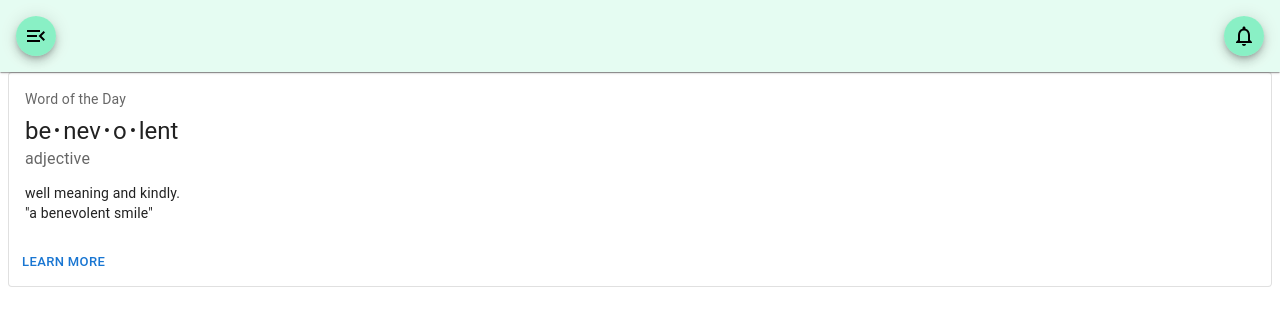
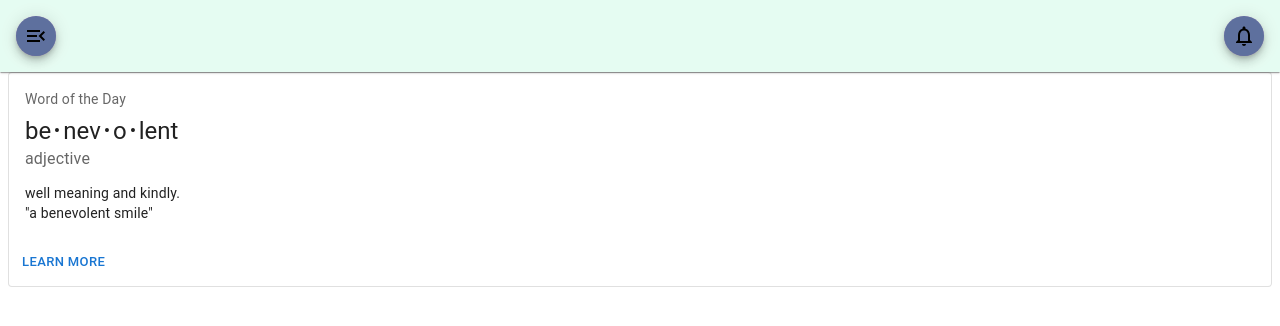
Before and after one commit to 2023M5T4-Inteli/Projeto1, a React (Create React App) app in the folder frontetherchain/: page /notifications in a window 1280 px wide. Shown: the top 326 px of the page. Built offline with nearby package versions, Linux system fonts and the light colour scheme.

Commit message:
Navbar 2.0

```diff
--- /dev/null
+++ b/frontetherchain/src/components/Drawer.jsx
@@ -0,0 +1,121 @@
+import * as React from 'react';
+import Box from '@mui/material/Box';
+import Drawer from '@mui/material/Drawer';
+import Button from '@mui/material/Button';
+import Fab from '@mui/material/Fab';
+import List from '@mui/material/List';
+import Divider from '@mui/material/Divider';
+import ListItem from '@mui/material/ListItem';
+import ListItemButton from '@mui/material/ListItemButton';
+import ListItemIcon from '@mui/material/ListItemIcon';
+import ListItemText from '@mui/material/ListItemText';
+import InboxIcon from '@mui/icons-material/MoveToInbox';
+import MailIcon from '@mui/icons-material/Mail';
+import NotificationsNoneIcon from '@mui/icons-material/NotificationsNone';
+import Badge from '@mui/material/Badge';
+import IconButton from '@mui/material/IconButton';
+import CloseIcon from '@mui/icons-material/Close';
+import Card from '@mui/material/Card';
+import CardContent from '@mui/material/CardContent';
+import CardMedia from '@mui/material/CardMedia';
+import Typography from '@mui/material/Typography';
+import { CardActionArea } from '@mui/material';
+
+
+export default function TemporaryDrawer() {
+    const anchor = 'right';
+    const [state, setState] = React.useState({
+        [anchor]: false
+    });
+
+    const toggleDrawer = (open) => (event) => {
+        if (event.type === 'keydown' && (event.key === 'Tab' || event.key === 'Shift')) {
+            return;
+        }
+
+        setState({ ...state, [anchor]: open });
+    };
+
+    const list = () => (
+        <Box
+            sx={{ width: 300 }}
+            role="presentation"
+            onKeyDown={toggleDrawer(false)}
+        >
+            <Box
+                sx={{
+                    display: 'flex',
+                    justifyContent: 'flex-end',
+                    '& > :not(style)': {
+                        m: 2,
+                        borderRadius: 10,
+                        // backgroundColor: 'rgba(2, 222, 130, 0.4)',
+                    },
+                }}
+            >
+
+                <IconButton
+                    sx={{ position: 'absolute', right: 0, top: 8, padding: 0.5, }}
+                    onClick={toggleDrawer(false)}
+                >
+                    <CloseIcon sx={{ padding: 0.5, backgroundColor: 'rgba(229, 35, 35, 0.4)', borderRadius: 10 }} />
+                </IconButton>
+
+            </Box>
+            <Divider sx={{mt:1, }}/>
+
+            <Card sx={{ maxWidth: 300, ml:2, mt:3, mr:2}}>
+                <CardActionArea>
+                    <CardContent>
+                        <Typography gutterBottom variant="h5" component="div">
+                            Lizard
+                        </Typography>
+                        <Typography variant="body2" color="text.secondary">
+                            Você foi aceito no grupo...
+                        </Typography>
+                    </CardContent>
+                </CardActionArea>
+            </Card>
+
+            <Card sx={{ maxWidth: 300, ml:2, mt:3, mr:2}}>
+                <CardActionArea>
+                    <CardContent>
+                        <Typography gutterBottom variant="h5" component="div">
+                            Lizard
+                        </Typography>
+                        <Typography variant="body2" color="text.secondary">
+                            Você foi aceito no grupo...
+                        </Typography>
+                    </CardContent>
+                </CardActionArea>
+            </Card>
+
+            <Card sx={{ maxWidth: 300, ml:2, mt:3, mr:2}}>
+                <CardActionArea>
+                    <CardContent>
+                        <Typography gutterBottom variant="h5" component="div">
+                            Lizard
+                        </Typography>
+                        <Typography variant="body2" color="text.secondary">
+                            Você foi aceito no grupo...
+                        </Typography>
+                    </CardContent>
+                </CardActionArea>
+            </Card>
+
+        </Box>
+    );
+
+    return (
+        <div>
+            <Button onClick={toggleDrawer(true)} style={{ position: 'absolute', right: 0, top: 0, zIndex: 1, height: '40px' }} />
+            <Drawer
+                anchor={anchor}
+                open={state[anchor]}
+                onClose={toggleDrawer(false)}
+            >
+                {list()}
+            </Drawer>
+        </div>
+    );
+}
--- a/frontetherchain/src/components/FloatingAction.jsx
+++ b/frontetherchain/src/components/FloatingAction.jsx
@@ -5,25 +5,60 @@ import AddIcon from '@mui/icons-material/Add';
 import Paper from '@mui/material/Paper';
 import { Link } from 'react-router-dom';
 import MenuOpenIcon from '@mui/icons-material/MenuOpen';
+import Badge from '@mui/material/Badge';
+import TemporaryDrawer from './Drawer';
+import BasicMenu from './Menu';
 import NotificationsNoneIcon from '@mui/icons-material/NotificationsNone';
 
 export default function Navbar() {
+  const [notificationsCount, setNotificationsCount] = React.useState(0);
+
   return (
     <>
-            <Paper sx={{ borderRadius: 0, backgroundColor: 'rgba(2, 222, 130, 0.1)', position: 'fixed', top: 0, left: 0, width: '100%', zIndex: 1 }}>
-                <Box sx={{ display: 'flex', justifyContent: 'space-between', '& > :not(style)': { m: 2, borderRadius: 10, backgroundColor:'rgba(2, 222, 130, 0.4)' } }}>
-                    <Fab size="small" color="secondary" aria-label="add">
-                        <MenuOpenIcon sx={{fill:'black'}}/>
+      <Paper
+        sx={{
+          borderRadius: 0,
+          backgroundColor: 'rgba(2, 222, 130, 0.1)',
+          position: 'fixed',
+          top: 0,
+          left: 0,
+          width: '100%',
+          zIndex: 1,
+        }}
+      >
+        <Box
+          sx={{
+            display: 'flex',
+            justifyContent: 'space-between',
+            '& > :not(style)': {
+              m: 2,
+              borderRadius: 10,
+
+            },
+          }}
+        >
+          <Fab sx={{   '&:hover': {
+      backgroundColor: 'rgba(2, 222, 130, 1)',
+    },}} size="small" color="secondary" aria-label="add">
+            <BasicMenu/>
+            <MenuOpenIcon sx={{ fill: 'black', position:'absolute', backgroundColor: 'rgba(2, 222, 130, 0.4)', borderRadius:10,padding:1}} />
           </Fab>
 
           <Fab sx={{}} size="small" color="secondary" aria-label="add">
-                            <Link to={'/notifications'} style={{ textDecoration: 'none', lineHeight:0, fill:'black' }}>
-                                <NotificationsNoneIcon sx={{fill:'black'}} />
-                            </Link>
+            {/* <Link to={'/notifications'} style={{ textDecoration: 'none', lineHeight: 0, fill: 'black' }}> */}
+            <TemporaryDrawer />
+            <Badge
+              color="success"
+              variant="dot"
+              showZero={false}
+              sx={{}}
+              badgeContent={notificationsCount}
+            >
+              <NotificationsNoneIcon sx={{ fill: 'black', top:0, backgroundColor: 'rgba(2, 222, 130, 0.4)', borderRadius:10,padding:1 }}  />
+            </Badge>
+            {/* </Link> */}
           </Fab>
-
         </Box>
-
       </Paper>
     </>
   );
--- /dev/null
+++ b/frontetherchain/src/components/Menu.jsx
@@ -0,0 +1,66 @@
+import * as React from 'react';
+import Button from '@mui/material/Button';
+import Menu from '@mui/material/Menu';
+import MenuItem from '@mui/material/MenuItem';
+import { createTheme } from '@mui/material/styles';
+
+const theme = createTheme({
+    components: {
+      MuiMenu: {
+        styleOverrides: {
+          list: {
+            display:'flex', flexDirection:'column'
+          },
+        },
+      },
+      MuiMenuItem: {
+        styleOverrides: {
+          root: {
+
+          },
+        },
+      },
+    },
+  });
+
+export default function BasicMenu() {
+  const [anchorEl, setAnchorEl] = React.useState(null);
+  const open = Boolean(anchorEl);
+  const handleClick = (event) => {
+    setAnchorEl(event.currentTarget);
+  };
+  const handleClose = () => {
+    setAnchorEl(null);
+  };
+
+  return (
+    <div>
+      <Button
+        id="basic-button"
+        aria-controls={open ? 'basic-menu' : undefined}
+        aria-haspopup="true"
+        aria-expanded={open ? 'true' : undefined}
+        onClick={handleClick}
+        sx={{ top:0, height:'50px', zIndex:1}}
+      />
+      <Menu
+        id="basic-menu"
+        anchorEl={anchorEl}
+        open={open}
+        onClose={handleClose}
+        sx={{display:'flex', flexDirection:'column'}}
+        MenuListProps={{
+            disablePadding: true,
+          'aria-labelledby': 'basic-button',
+          sx: { display:'flex', flexDirection:'column', '& .MuiList-root': {
+          }, width:120, alignItems:'flex-start', left:10,  },
+        }}
+        theme={theme}
+      >
+        <MenuItem sx={{}}>Profile</MenuItem>
+        <MenuItem >My account</MenuItem>
+        <MenuItem >Logout</MenuItem>
+      </Menu>
+    </div>
+  );
+}
--- a/frontetherchain/src/pages/MetamaskPlugin.jsx
+++ b/frontetherchain/src/pages/MetamaskPlugin.jsx
@@ -13,7 +13,7 @@ function MetamaskPlugin() {
 
   /* Definindo a carteira do administrador.
   Se atentar que na hora de colocar o endereço tudo tem de estar minusculo */
-  const cooverWalletAdrress = "0xff27a22195b74b06af498fc5e63f0a3b0f3ed9bd"
+  const cooverWalletAdrress = "0xa930575a2cca74cc4db44edd260a4eb489709a79"
 
 
   // O código abaixo realiza todos os comandos acima de forma efetiva
@@ -25,7 +25,6 @@ function MetamaskPlugin() {
     } else {
       setDisplayClient(() => {<CheckboxList />});
       console.log("Não é a coover", account)
-
     }
   }
   // resolve um erro de renderização
```
Lines whose indentation alone changed are shown as unchanged.
